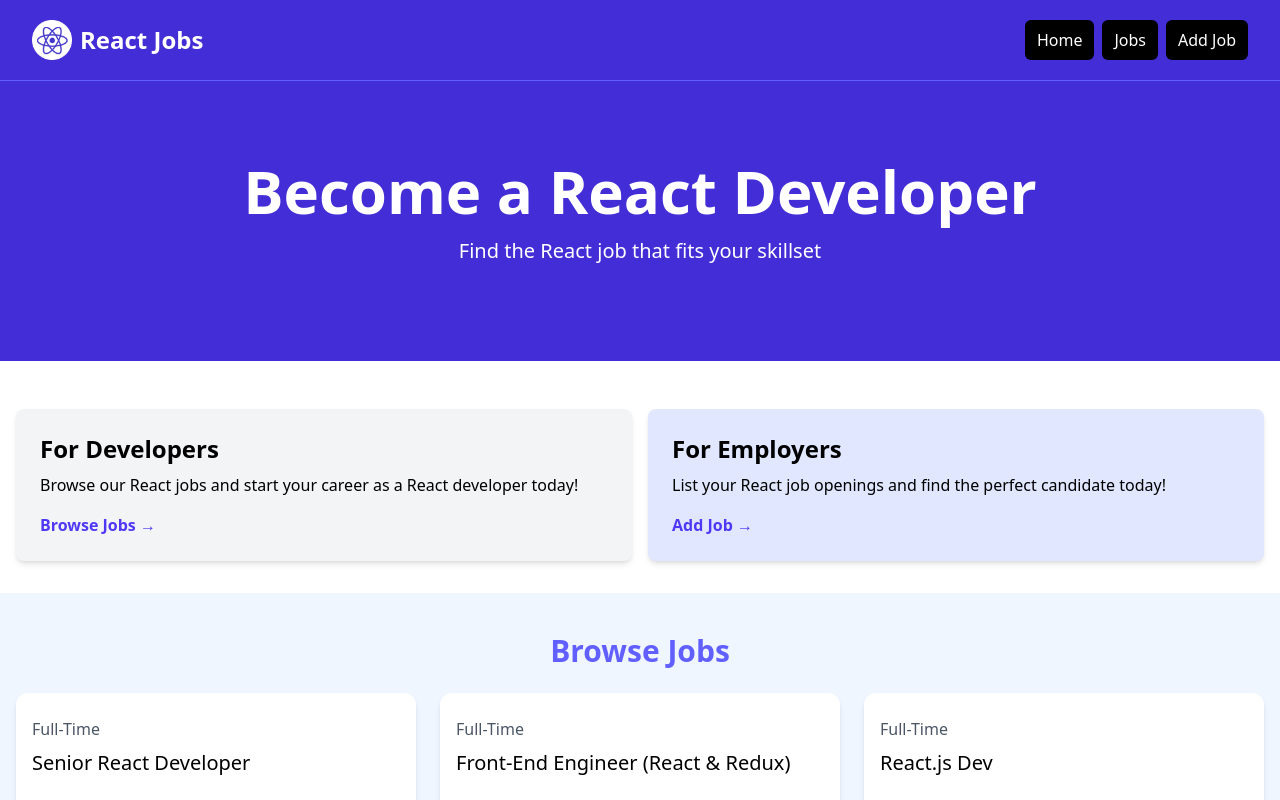
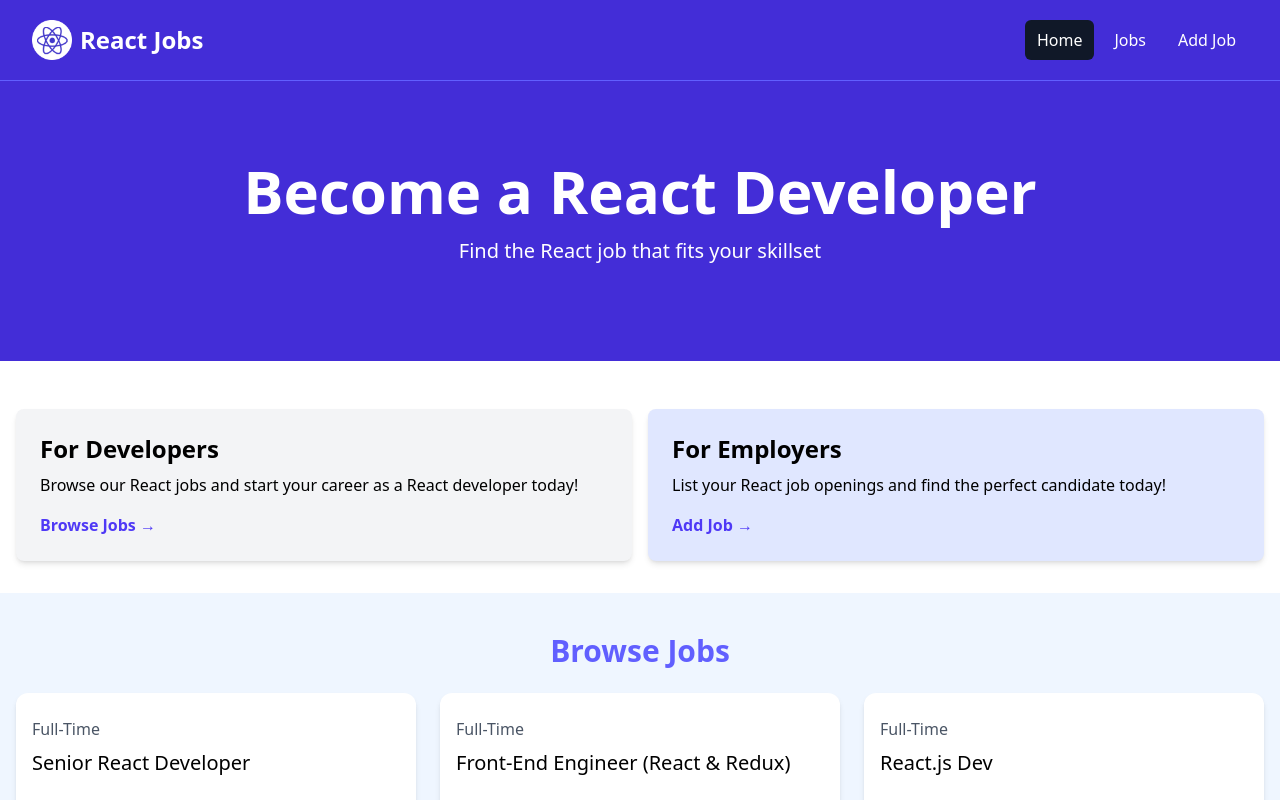
Before and after one commit to daywalker2311/react-jobs-2025, a React (Vite) app: page / in a window 1280 px wide. Shown: the top 800 px of the page. Built offline with nearby package versions, Linux system fonts and the light colour scheme.

Commit message:
use NavLink to make navigation selection dynamic

```diff
--- a/src/components/Navbar.jsx
+++ b/src/components/Navbar.jsx
@@ -1,29 +1,35 @@
 import logo from '../assets/images/logo.png'
-import { Link } from 'react-router-dom'
+import { NavLink } from 'react-router-dom'
 
 const Navbar = () => {
+  const getActiveClass = ({ isActive }) => {
+    return isActive
+      ? 'bg-black bg-gray-900 text-white rounded-md px-3 py-2'
+      : 'text-white hover:bg-gray-900 hover:text-white rounded-md px-3 py-2'
+  }
+
   return (
    <nav className='bg-indigo-700 border-b border-indigo-500'>
       <div className='mx-auto max-w-7xl px-2 sm:px-6 lg:px-8'>
         <div className='flex h-20 items-center justify-between'>
           <div className='flex flex-1 items-center justify-center md:items-stretch md:justify-start'>
-            <Link className='flex flex-shrink-0 items-center mr-4' to='/'>
+            <NavLink className='flex flex-shrink-0 items-center mr-4' to='/'>
               <img className='h-10 w-auto' src={logo} alt='React Jobs' />
               <span className='hidden md:block text-white text-2xl font-bold ml-2'>
                 React Jobs
               </span>
-            </Link>
+            </NavLink>
             <div className='md:ml-auto'>
               <div className='flex space-x-2'>
-                <Link className='text-white bg-black hover:bg-gray-900 hover:text-white rounded-md px-3 py-2' to='/'>
+                <NavLink className={ getActiveClass} to='/'>
                   Home
-                </Link>
-                <Link className='text-white bg-black hover:bg-gray-900 hover:text-white rounded-md px-3 py-2' to='/jobs'>
+                </NavLink>
+                <NavLink className={ getActiveClass} to='/jobs'>
                   Jobs
-                </Link>
-                <Link className='text-white bg-black hover:bg-gray-900 hover:text-white rounded-md px-3 py-2' to='/add-job'>
+                </NavLink>
+                <NavLink className={ getActiveClass} to='/add-job'>
                   Add Job
-                </Link>
+                </NavLink>
               </div>
             </div>
           </div>
```
